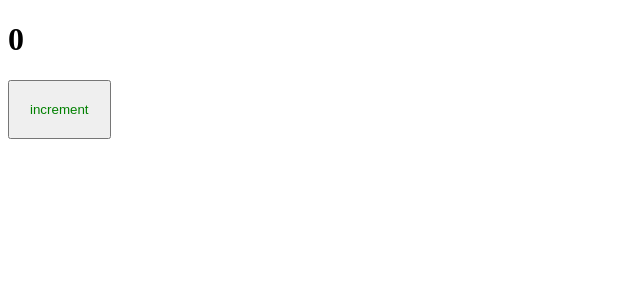
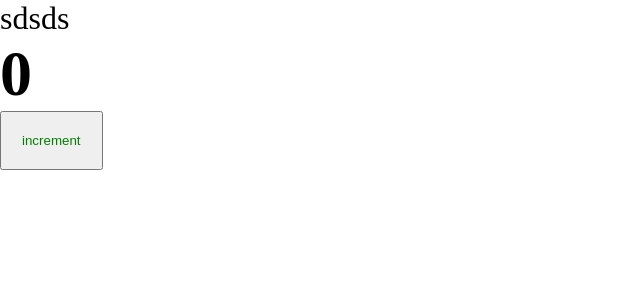
Before and after one commit to michael-916310/advancedFrontEnd, a React app: page / in a window 1280 px wide. Shown: the top 300 px of the page, without its empty margins (0-640 px from the left). Built offline with nearby package versions, Linux system fonts and the light colour scheme.

Commit message:
1.5 Настраиваем css modules

```diff
--- a/package.json
+++ b/package.json
@@ -27,6 +27,7 @@
     "@types/webpack-dev-server": "^4.7.2",
     "css-loader": "^6.6.0",
     "html-webpack-plugin": "^5.5.0",
+    "mini-css-extract-plugin": "^2.5.3",
     "sass": "^1.49.9",
     "sass-loader": "^12.6.0",
     "style-loader": "^3.3.1",
--- /dev/null
+++ b/src/App.tsx
@@ -0,0 +1,14 @@
+import React from 'react';
+import { Counter } from "./components/Counter";
+import './index.scss';
+
+const App = () => {
+  return (
+    <div className="app">
+      sdsds
+      <Counter/>
+    </div>
+  );
+};
+
+export { App };
--- a/src/components/Couner.scss
+++ b/src/components/Counter.module.scss
@@ -1,4 +1,4 @@
-button {
+.btn {
   padding: 20px;
   color: green;
 }
--- a/src/components/Counter.tsx
+++ b/src/components/Counter.tsx
@@ -1,5 +1,5 @@
 import React, { useState } from 'react';
-import './Couner.scss';
+import classes from './Counter.module.scss';
 
 const Counter = () => {
   const [count, setCount] = useState(0);
@@ -11,7 +11,7 @@
   return (
     <div>
       <h1>{count}</h1>
-      <button onClick={increment}>increment</button>
+      <button onClick={increment} className={classes.btn}>increment</button>
     </div>
   );
 };
--- /dev/null
+++ b/src/index.scss
@@ -0,0 +1,9 @@
+* {
+  margin: 0;
+  padding: 0;
+  box-sizing: border-box;
+}
+
+.app {
+  font-size: 2rem;
+}
--- a/src/index.tsx
+++ b/src/index.tsx
@@ -1,8 +1,8 @@
 import { render } from "react-dom";
-import { Counter } from "./components/Counter";
+import { App } from "./App";
 
 
 render(
-  <div><Counter /></div>,
+  <App/>,
   document.getElementById('root')
 )
```
Also changed, not shown: src/global.d.ts (added, +8 -0 lines), 4 other files (tests, documents, lock files or other folders).
